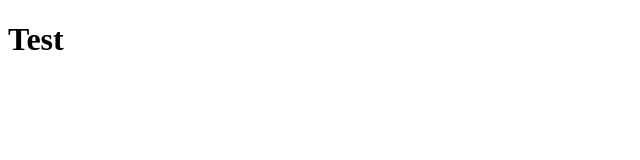
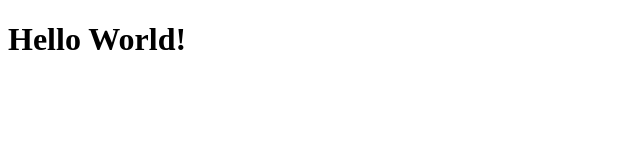
Before and after one commit to AMitrov1334/HelloWorld, a plain HTML site: page index.html in a window 1280 px wide. Shown: the whole page, without its empty margins (0-640 px from the left). Drawn offline with Linux system fonts and the light colour scheme.

Commit message:
Update index.html

```diff
--- a/index.html
+++ b/index.html
@@ -4,9 +4,9 @@
     <meta charset="UTF-8">
     <meta http-equiv="X-UA-Compatible" content="IE=edge">
     <meta name="viewport" content="width=device-width, initial-scale=1.0">
-    <title>Test</title>
+    <title>Hello World</title>
 </head>
 <body>
-   <h1>Test</h1>
+   <h1>Hello World!</h1>
 </body>
 </html>
```
